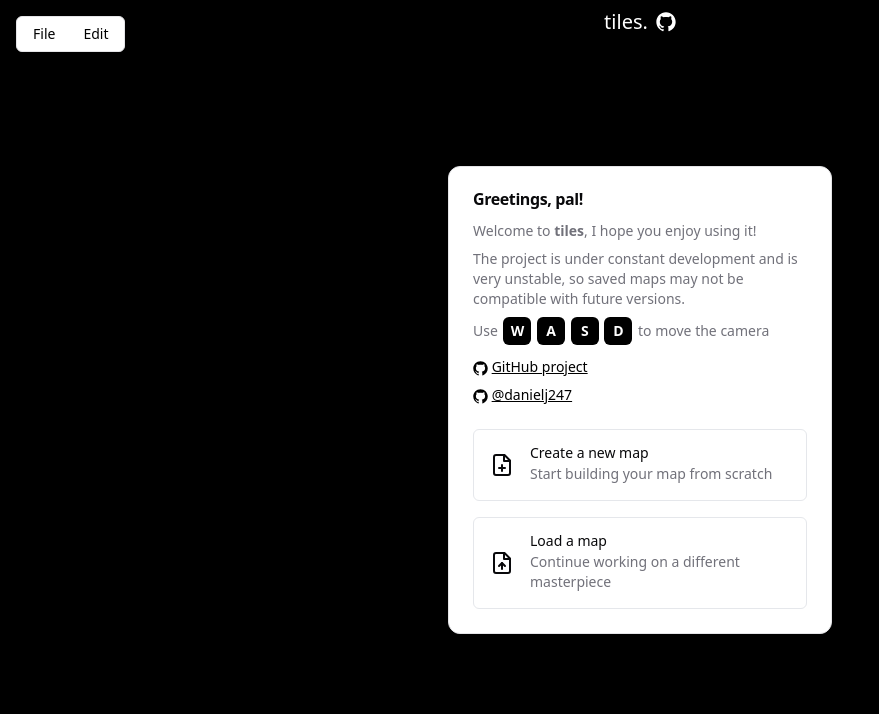
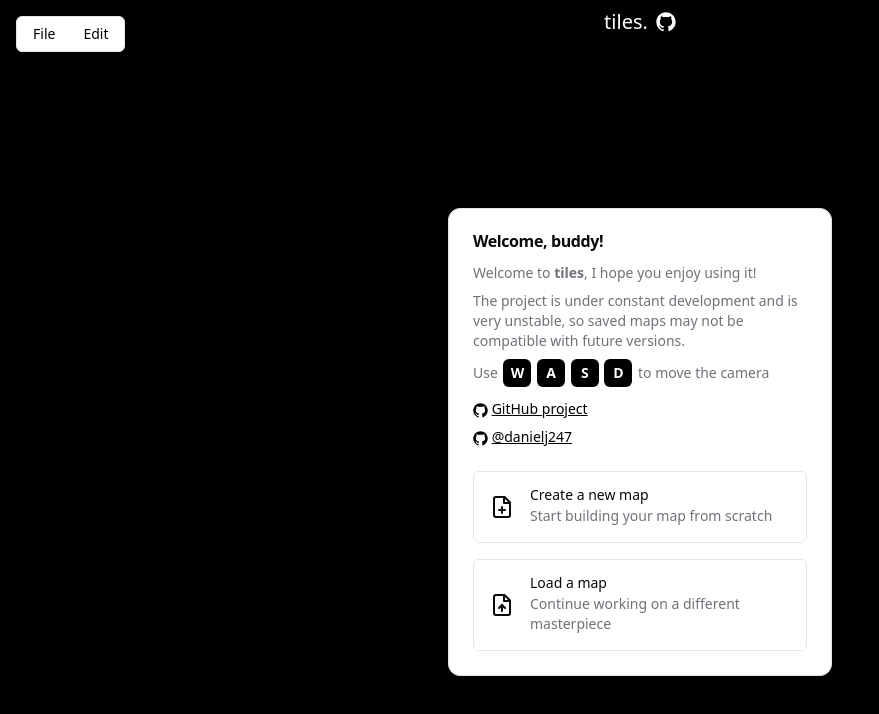
Before and after one commit to danielj247/tiles, a React (Vite) app: page / in a window 1280 px wide. Shown: the top 714 px of the page, without its empty margins (0-879 px from the left). Built offline with nearby package versions, Linux system fonts and the light colour scheme.

Commit message:
memoised greeting and fixed homescreen parent blocking menu-bar

```diff
--- a/src/ui/app.tsx
+++ b/src/ui/app.tsx
@@ -61,7 +61,7 @@ export default function App() {
       </div>
 
       {!selectedMap && (
-        <div className="flex justify-center items-center w-full h-[90vh] absolute top-10 left-0">
+        <div className="flex justify-center items-center w-full absolute top-52 left-0">
           <HomeScreenCard />
         </div>
       )}
--- a/src/ui/components/home-screen-card.tsx
+++ b/src/ui/components/home-screen-card.tsx
@@ -5,22 +5,25 @@ import { Card, CardHeader, CardTitle, CardDescription, CardContent } from "@/ui/
 import { Dialog, DialogContent, DialogTrigger } from "@/ui/components/ui/dialog";
 import { loadMap } from "@/utils/map";
 import { DIALOG_DATA } from "@/consts/menu-bar";
+import { useMemo } from "react";
 
 const GREETINGS = ["Hello", "Hi", "Welcome", "Howdy", "Greetings"];
 const NAME = ["friend", "buddy", "pal", "dude"];
 
+function getGreeting() {
+  const greeting = GREETINGS[Math.floor(Math.random() * GREETINGS.length)];
+  const name = NAME[Math.floor(Math.random() * NAME.length)];
+
+  return `${greeting}, ${name}!`;
+}
+
 export default function HomeScreenCard() {
-  function getGreeting() {
-    const greeting = GREETINGS[Math.floor(Math.random() * GREETINGS.length)];
-    const name = NAME[Math.floor(Math.random() * NAME.length)];
-
-    return `${greeting}, ${name}!`;
-  }
+  const greeting = useMemo(() => getGreeting(), []);
 
   return (
     <Card className="w-96">
       <CardHeader>
-        <CardTitle>{getGreeting()}</CardTitle>
+        <CardTitle>{greeting}</CardTitle>
         <CardDescription>
           <p className="mt-2">
             Welcome to <span className="font-semibold">tiles</span>, I hope you enjoy using it!
```
